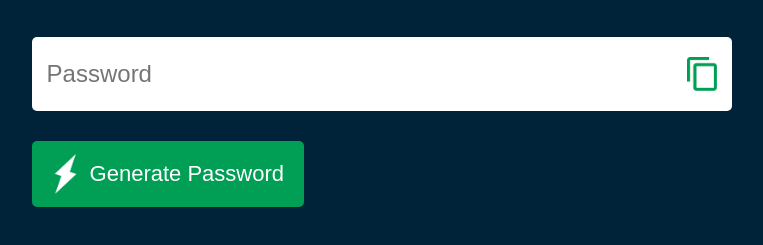
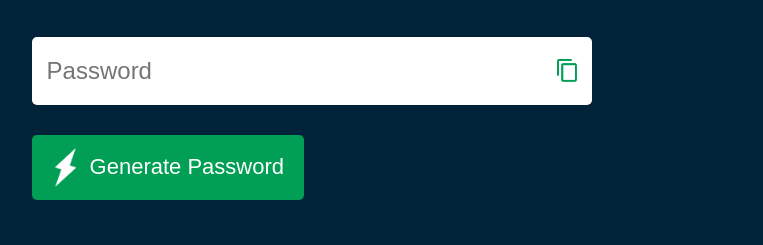
Before and after one commit to jaisha-engineer/Password-Generator, a plain HTML site: page index.html in a window 1280 px wide. Shown: the part 257-502 px from the top of the page, without its empty margins (122-885 px from the left). Drawn offline with Linux system fonts and the light colour scheme.

Commit message:
Update style.css

```diff
--- a/style.css
+++ b/style.css
@@ -18,7 +18,7 @@ body{
 }
 .display
 {
-    width:100%;
+    width:80%;
     margin-top: 50px;
     margin-bottom: 30px;
     background: #fff;
@@ -43,7 +43,7 @@ body{
 }
 
 .display img{
-    width: 30px;
+    width: 20px;
     cursor: pointer;
 }
 .display input{
```
